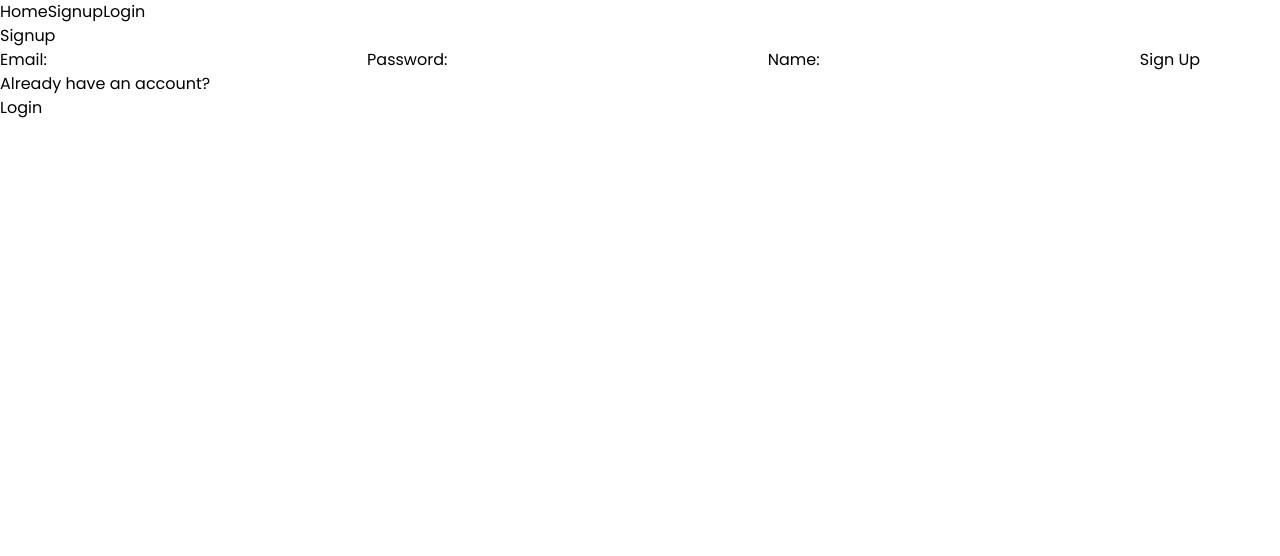
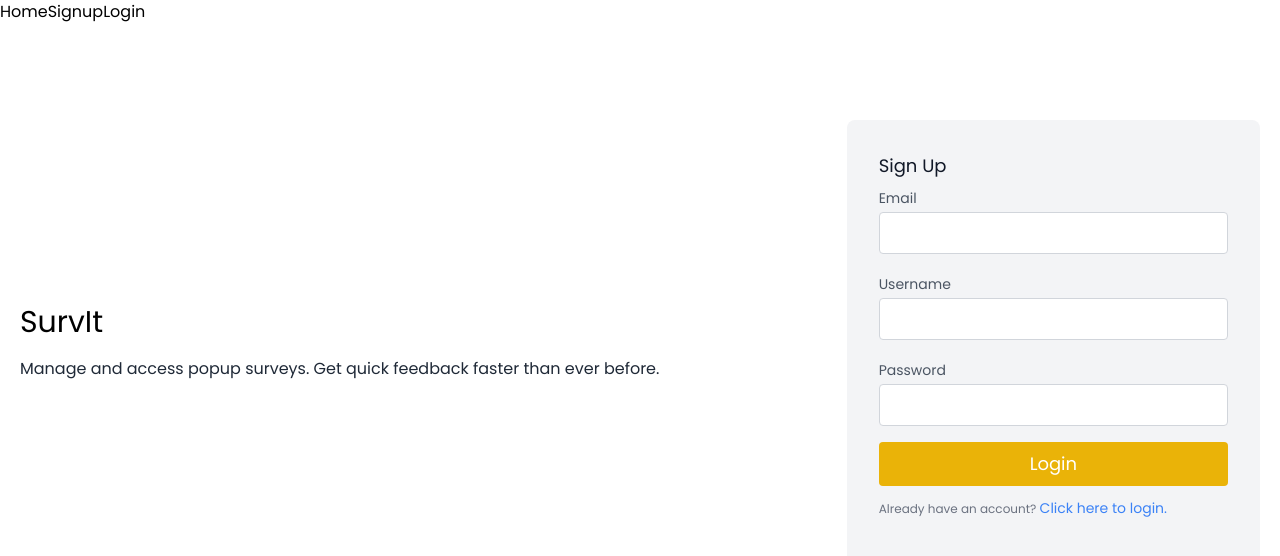
Before and after one commit to HenrikThi/quick-poll, a React (Create React App) app in the folder client/: page /signup in a window 1280 px wide. Shown: the top 556 px of the page. Built offline with nearby package versions, Linux system fonts and the light colour scheme; no server answers.

Commit message:
Adds styling for login and Signup

```diff
--- a/client/src/components/Button.jsx
+++ b/client/src/components/Button.jsx
@@ -5,8 +5,9 @@ export const Button = (props) => {
         props.color === "secondary"
           ? "text-gray-700 bg-gray-100 hover:bg-gray-200"
           : "bg-yellow-500 text-white hover:bg-yellow-600"
-      } mx-auto mt-16 border-0 py-2 px-8 focus:outline-none rounded text-lg`}
+      } mx-auto border-0 py-2 px-8 focus:outline-none rounded text-lg ${props.tailwind}`}
       onClick={props.onClick}
+      type = {props.type}
     >
       {props.children}
     </button>
--- a/client/src/pages/Home.jsx
+++ b/client/src/pages/Home.jsx
@@ -1,16 +1,27 @@
-import React, { useState } from 'react'
-import { Link } from 'react-router-dom'
-import { Button } from '../components/Button'
-import { TextInput } from '../components/TextInput'
+import React, { useState, useContext, useEffect } from "react";
+import { Button } from "../components/Button";
+import { Link, useNavigate, Navigate } from "react-router-dom";
+import { AuthContext } from "../context/auth";
+import { TextInput } from "../components/TextInput";
 
 export const Home = () => {
-    const [text, setText] = useState("start")
-    return (
-        <div>
-            <h1 className="text-red-600">Home</h1>
-            <Button onClick={() => console.log(text)} color="primary">Tests</Button>
-            <Button color="secondary">Tests</Button>
-            <TextInput id="testId" label="Register here" value={text} onChange={(e) => setText(e.target.value)} />
-        </div>
-    )
-}
+  const { isLoggedIn } = useContext(AuthContext);
+  const [text, setText] = useState("start");
+
+  if (!isLoggedIn) return <Navigate to="/login" />;
+  return (
+    <div>
+      <h1 className="text-red-600">Home</h1>
+      <Button onClick={() => console.log(text)} color="primary">
+        Tests
+      </Button>
+      <Button color="secondary">Tests</Button>
+      <TextInput
+        id="testId"
+        label="Register here"
+        value={text}
+        onChange={(e) => setText(e.target.value)}
+      />
+    </div>
+  );
+};
--- a/client/src/pages/Login.jsx
+++ b/client/src/pages/Login.jsx
@@ -2,6 +2,8 @@ import React, { useState, useContext } from "react";
 import { Link, useNavigate } from "react-router-dom";
 import axios from "axios";
 import { AuthContext } from "../context/auth";
+import { TextInput } from "../components/TextInput";
+import { Button } from "../components/Button";
 
 export const Login = () => {
   const [email, setEmail] = useState("");
@@ -9,11 +11,7 @@ export const Login = () => {
   const [errorMessage, setErrorMessage] = useState(undefined);
 
   const navigate = useNavigate();
-
   const { loginUser } = useContext(AuthContext);
-
-  const handleEmail = (e) => setEmail(e.target.value);
-  const handlePassword = (e) => setPassword(e.target.value);
 
   const handleSubmit = (e) => {
     e.preventDefault();
@@ -37,21 +35,56 @@ export const Login = () => {
   };
 
   return (
-    <div>
-      <h1>Login</h1>
-      <form onSubmit={handleSubmit}>
-        <label>Email: </label>
-        <input type="text" name="email" value={email} onChange={handleEmail} />
-        <label>Password: </label>
-        <input type="password" value={password} onChange={handlePassword} />
-
-        <button type="submit">Log in</button>
-      </form>
-
-      {errorMessage && <p>{errorMessage}</p>}
-
-      <p>Don't have an account?</p>
-      <Link to="/signup">Signup</Link>
-    </div>
+    <section className="text-black body-font bg-background-nft bg-cover h-full">
+      <div className="container px-5 py-24 mx-auto flex flex-wrap items-center">
+        <div className="lg:w-3/5 md:w-1/2 md:pr-16 lg:pr-0 pr-0">
+          <h1 className="title-font font-medium text-3xl text-black">SurvIt</h1>
+          <p className="leading-relaxed mt-4 text-gray-800">
+            Manage and access popup surveys. Get quick feedback faster than ever
+            before.
+          </p>
+        </div>
+        <div className="lg:w-2/6 md:w-1/2 bg-gray-100 rounded-lg p-8 flex flex-col md:ml-auto w-full mt-10 md:mt-0">
+          <div className="relative mb-4">
+            <form onSubmit={handleSubmit}>
+              <h2 className="text-gray-900 text-lg mb-1 font-medium title-font">
+                Login
+              </h2>
+              <div className="relative mb-4">
+                <TextInput
+                  id="email"
+                  label="Email"
+                  value={email}
+                  onChange={(e) => setEmail(e.target.value)}
+                />
+              </div>
+              <div className="relative mb-4">
+                <TextInput
+                  id="password"
+                  label="Password"
+                  value={password}
+                  onChange={(e) => setPassword(e.target.value)}
+                />
+              </div>
+              <Button tailwind="w-full" type="submit">
+                Login
+              </Button>
+            </form>
+            {errorMessage && (
+              <p className="text-xs text-red-500 mt-3">{errorMessage}</p>
+            )}
+            <p className="text-xs text-gray-500 mt-3">
+            No account yet? click{" "}
+              <Link
+                className="text-sm text-blue-500 hover:underline"
+                to="/signup"
+              >
+                Click here to register.
+              </Link>
+            </p>
+          </div>
+        </div>
+      </div>
+    </section>
   );
 };
--- a/client/src/pages/Signup.jsx
+++ b/client/src/pages/Signup.jsx
@@ -1,6 +1,8 @@
 import React, { useState } from "react";
 import { Link, useNavigate } from "react-router-dom";
 import axios from "axios";
+import { TextInput } from "../components/TextInput";
+import { Button } from "../components/Button";
 
 export const Signup = () => {
   const [email, setEmail] = useState("");
@@ -31,23 +33,61 @@ export const Signup = () => {
   };
 
   return (
-    <div>
-      <h1>Signup</h1>
-      <form onSubmit={handleSubmit}>
-        <label>Email: </label>
-        <input type="text" name="email" value={email} onChange={handleEmail} />
-        <label>Password: </label>
-        <input type="password" value={password} onChange={handlePassword} />
-        <label>Name: </label>
-        <input type="text" value={name} onChange={handleName} />
-
-        <button type="submit">Sign Up</button>
-      </form>
-
-      {errorMessage && <p>{errorMessage}</p>}
-
-      <p>Already have an account?</p>
-      <Link to="/login">Login</Link>
-    </div>
+    <section class="text-black body-font bg-background-nft bg-cover h-full">
+      <div class="container px-5 py-24 mx-auto flex flex-wrap items-center">
+        <div class="lg:w-3/5 md:w-1/2 md:pr-16 lg:pr-0 pr-0">
+          <h1 class="title-font font-medium text-3xl text-black">SurvIt</h1>
+          <p class="leading-relaxed mt-4 text-gray-800">
+            Manage and access popup surveys. Get quick feedback faster than ever
+            before.
+          </p>
+        </div>
+        <div class="lg:w-2/6 md:w-1/2 bg-gray-100 rounded-lg p-8 flex flex-col md:ml-auto w-full mt-10 md:mt-0">
+          <div class="relative mb-4">
+            <form onSubmit={handleSubmit}>
+              <h2 class="text-gray-900 text-lg mb-1 font-medium title-font">
+                Sign Up
+              </h2>
+              <div class="relative mb-4">
+                <TextInput
+                  id="email"
+                  label="Email"
+                  value={email}
+                  onChange={(e) => setEmail(e.target.value)}
+                />
+              </div>
+              <div class="relative mb-4">
+                <TextInput
+                  id="name"
+                  label="Username"
+                  value={name}
+                  onChange={(e) => setName(e.target.value)}
+                />
+              </div>
+              <div class="relative mb-4">
+                <TextInput
+                  id="password"
+                  label="Password"
+                  value={password}
+                  onChange={(e) => setPassword(e.target.value)}
+                />
+              </div>
+              <Button tailwind="w-full" type="submit">
+                Login
+              </Button>
+            </form>
+            {errorMessage && (
+              <p class="text-xs text-red-500 mt-3">{errorMessage}</p>
+            )}
+            <p class="text-xs text-gray-500 mt-3">
+              Already have an account?{" "}
+              <Link class="text-sm text-blue-500 hover:underline" to="/login">
+                Click here to login.
+              </Link>
+            </p>
+          </div>
+        </div>
+      </div>
+    </section>
   );
 };
```
